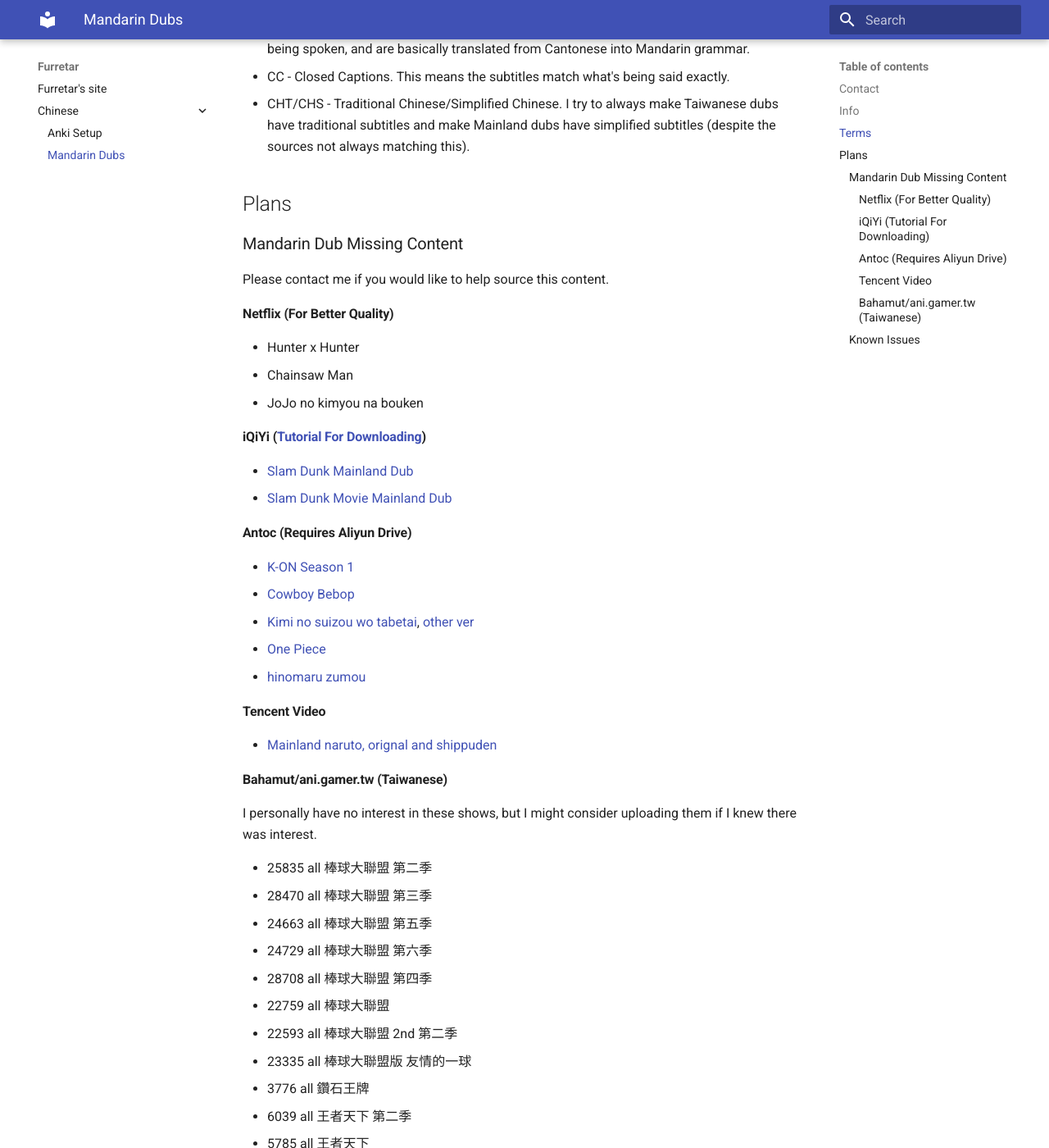
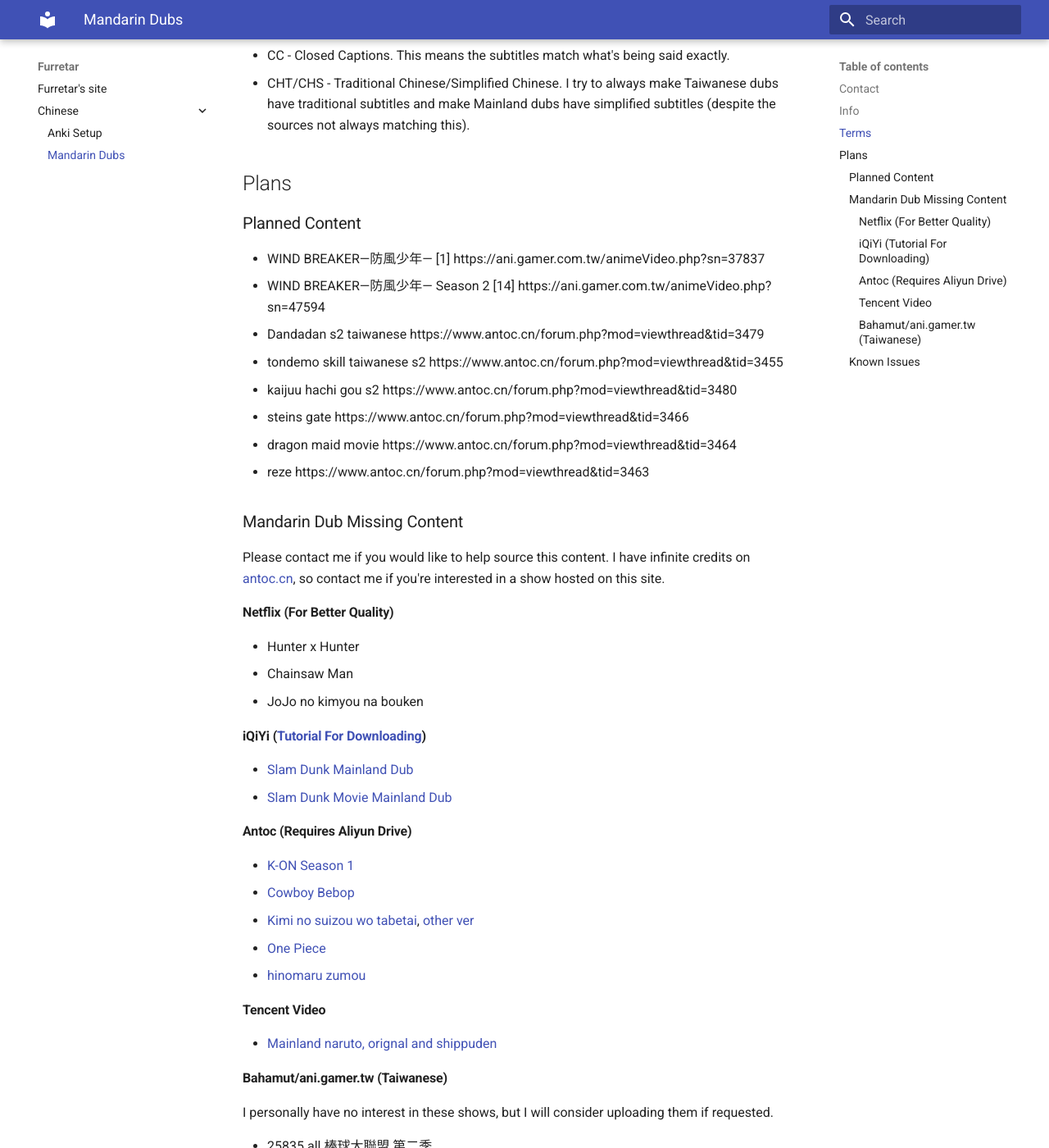
Before and after one commit to Furretar/furretar.github.io, an MkDocs documentation site: the page built from docs/chinese/mandarin-dubs.md, in a window 1280 px wide and 1400 px high, scrolled down 1234 px. Shown: the whole window at 82% size. Built offline with MkDocs 1.6.1 and Material for MkDocs 9.7.7, drawn with Linux system fonts in a browser that asks for light colours; some of the changed text lies outside the part shown.

Commit message:
Update mandarin-dubs.md

```diff
--- a/docs/chinese/mandarin-dubs.md
+++ b/docs/chinese/mandarin-dubs.md
@@ -31,8 +31,19 @@
 - CHT/CHS - Traditional Chinese/Simplified Chinese. I try to always make Taiwanese dubs have traditional subtitles and make Mainland dubs have simplified subtitles (despite the sources not always matching this).
 
 ## Plans
+
+### Planned Content
+- WIND BREAKER—防風少年— [1] https://ani.gamer.com.tw/animeVideo.php?sn=37837
+- WIND BREAKER—防風少年— Season 2 [14] https://ani.gamer.com.tw/animeVideo.php?sn=47594
+- Dandadan s2 taiwanese https://www.antoc.cn/forum.php?mod=viewthread&tid=3479
+- tondemo skill taiwanese s2 https://www.antoc.cn/forum.php?mod=viewthread&tid=3455
+- kaijuu hachi gou s2 https://www.antoc.cn/forum.php?mod=viewthread&tid=3480
+- steins gate https://www.antoc.cn/forum.php?mod=viewthread&tid=3466
+- dragon maid movie https://www.antoc.cn/forum.php?mod=viewthread&tid=3464
+- reze https://www.antoc.cn/forum.php?mod=viewthread&tid=3463
+
 ### Mandarin Dub Missing Content
-Please contact me if you would like to help source this content.
+Please contact me if you would like to help source this content. I have infinite credits on [antoc.cn](www.antoc.cn/), so contact me if you're interested in a show hosted on this site.
 
 #### Netflix (For Better Quality)
 - Hunter x Hunter
@@ -50,7 +61,7 @@
 #### Tencent Video
 - [Mainland naruto, orignal and shippuden](https://v.qq.com/x/cover/mzc00200s6u45af/z41011n9rb6.html)
 #### Bahamut/ani.gamer.tw (Taiwanese)
-I personally have no interest in these shows, but I might consider uploading them if I knew there was interest.
+I personally have no interest in these shows, but I will consider uploading them if requested.
 
 - 25835 all 棒球大聯盟 第二季
 - 28470 all 棒球大聯盟 第三季
```
Also changed, not shown: other parts of docs/chinese/mandarin-dubs.md (+1 -1 lines).
